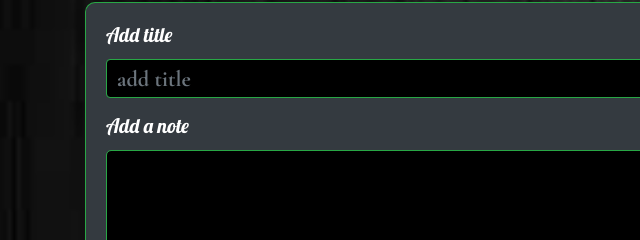
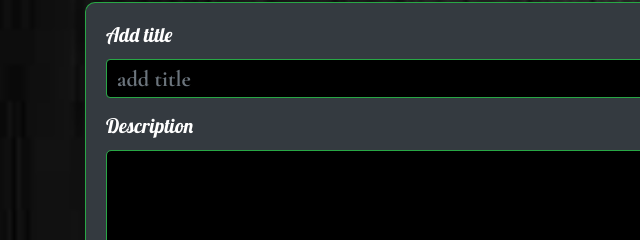
Before and after one commit to Prince3855/MagicNotes, a plain HTML site: page index.html in a window 1280 px wide. Shown: the part 152-392 px from the top of the page, 0-640 px from the left. Drawn offline with nearby package versions, Linux system fonts and the light colour scheme.

Commit message:
Update index.html

```diff
--- a/index.html
+++ b/index.html
@@ -46,7 +46,7 @@
                     <input type="text" class="form-control" id="addTitle" placeholder="add title"
                         aria-describedby="emailHelp">
                 </div>
-                <h5 class="card-title font">Add a note</h5>
+                <h5 class="card-title font">Description </h5>
                 <div class="form-group">
                     <textarea class="form-control" id="addTxt" rows="3"></textarea>
                 </div>
```
